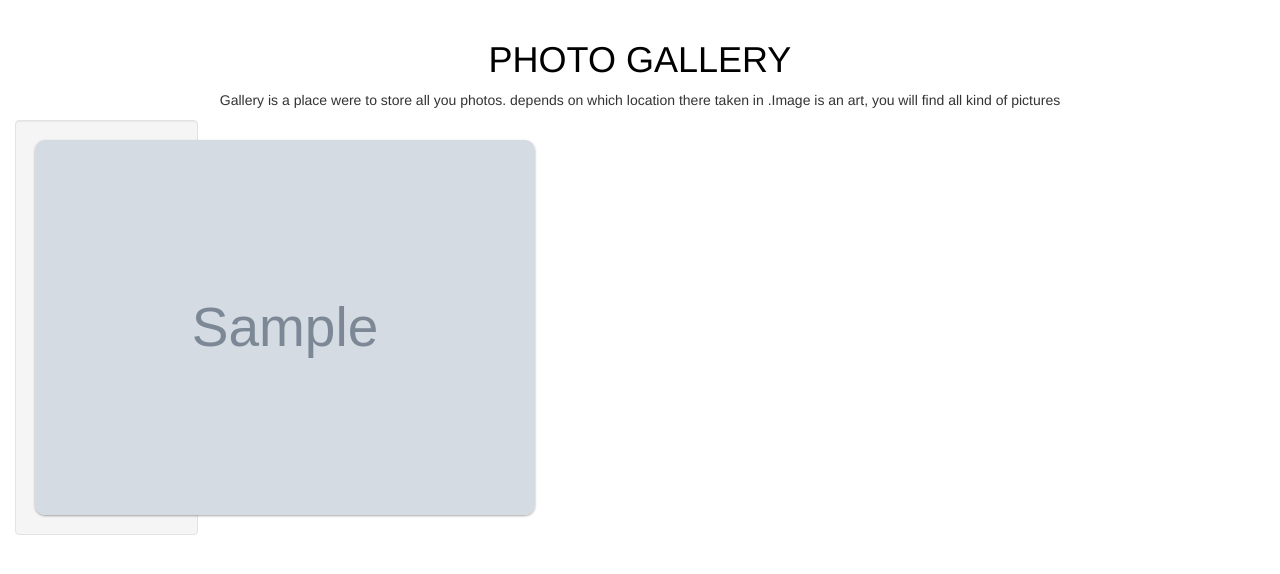
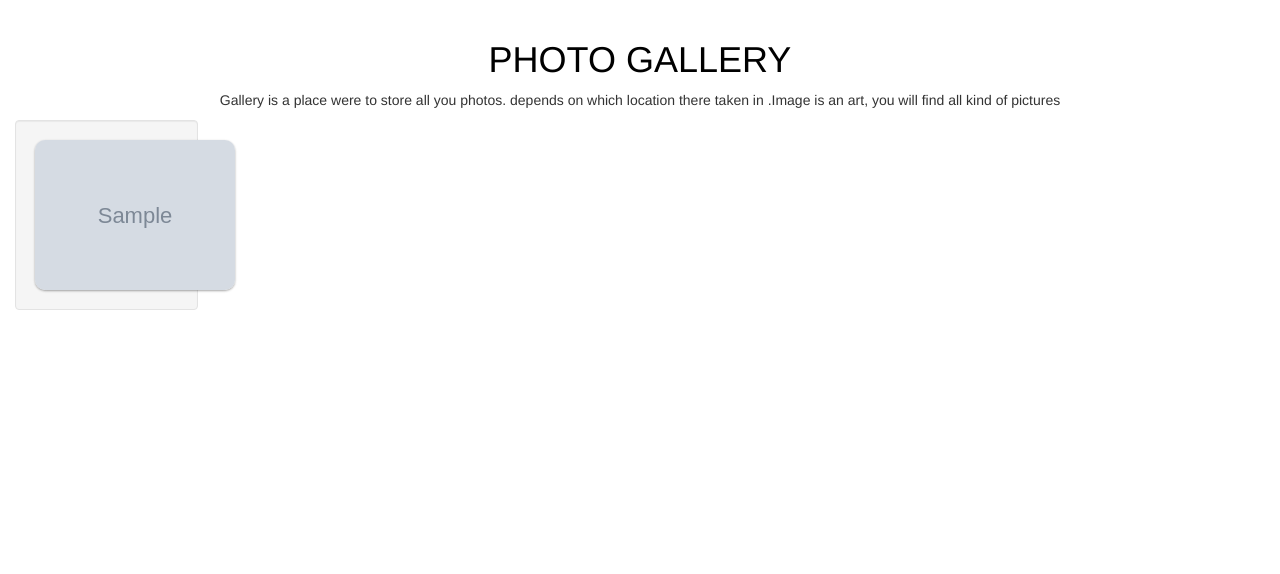
Before and after one commit to sandrineTuyizere/Personal-Galleries-App, a Django app: page / in a window 1280 px wide. Shown: the part 52-626 px from the top of the page. Run offline with Django 3.2, Linux system fonts and the light colour scheme; tables that the repository leaves empty hold one stand-in row (values such as "Sample post"); grey boxes marked "Sample" are stand-in pictures; some libraries are stand-ins or nearby versions.

Commit message:
modifyinging galleries

```diff
--- a/galleries/templates/galler.html
+++ b/galleries/templates/galler.html
@@ -1,6 +1,7 @@
 {% extends 'all-photo/base.html' %}
 {% block content %}
 <h1>PHOTO GALLERY</h1>
+
 {% for photo_item in images %}
 <div class="col-xs-4 col-sm-4 col-md-4 col-lg-4">
     <h1>{{photo.photographer}}</h1>
--- a/galleries/templates/welcome.html
+++ b/galleries/templates/welcome.html
@@ -3,7 +3,7 @@
 {% block content %}
 <body>
 
-    <div class="container-fluid" id="container">
+    <div class="container-fluid" id="container" >
       <h1 style="text-align: center;color: black;font-family: 'Helvetica Neue', sans-serif;"> PHOTO GALLERY </h1>
       <p style="text-align: center; font-family: 'Helvetica Neue', sans-serif;"> Gallery is a place were to store all you photos. depends on which location there taken in .Image is an art, you will find all kind of pictures  </p>
 
@@ -18,7 +18,7 @@
                     <div class="col-md-2 ">
                         <div class="well">
 
-            <img src="{{photo_item.image.url}}" style="width: 500px" class="image" alt="some images" data-toggle="modal" data-target="#{{photo_item.id}}" class="img-responsive" style="width: 200px;">
+            <img src="{{photo_item.image.url}}" style="width: 200px" class="image" alt="some images" data-toggle="modal" data-target="#{{photo_item.id}}" class="img-responsive" style="width: 200px;">
               </div>
         </div>
             </div>
```
